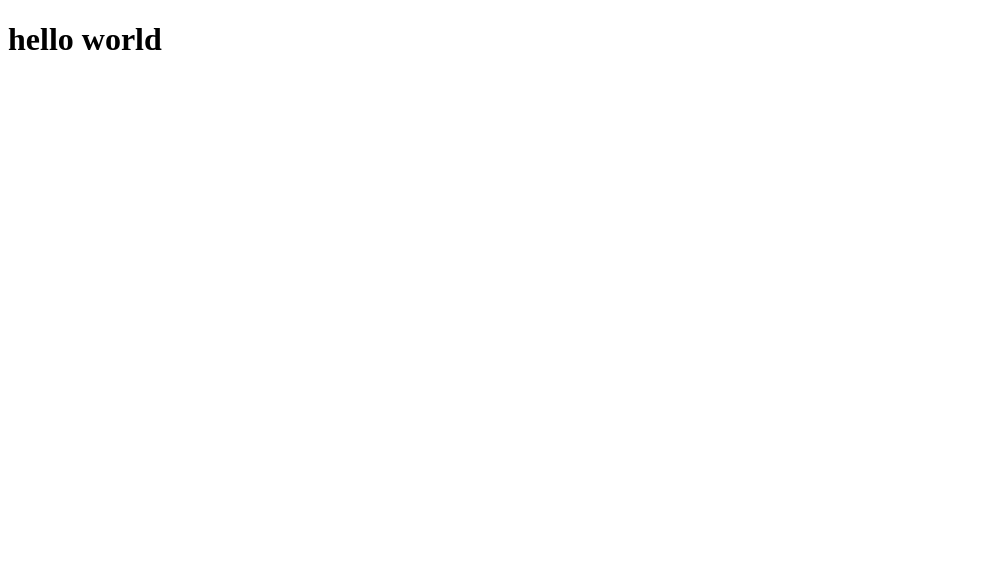
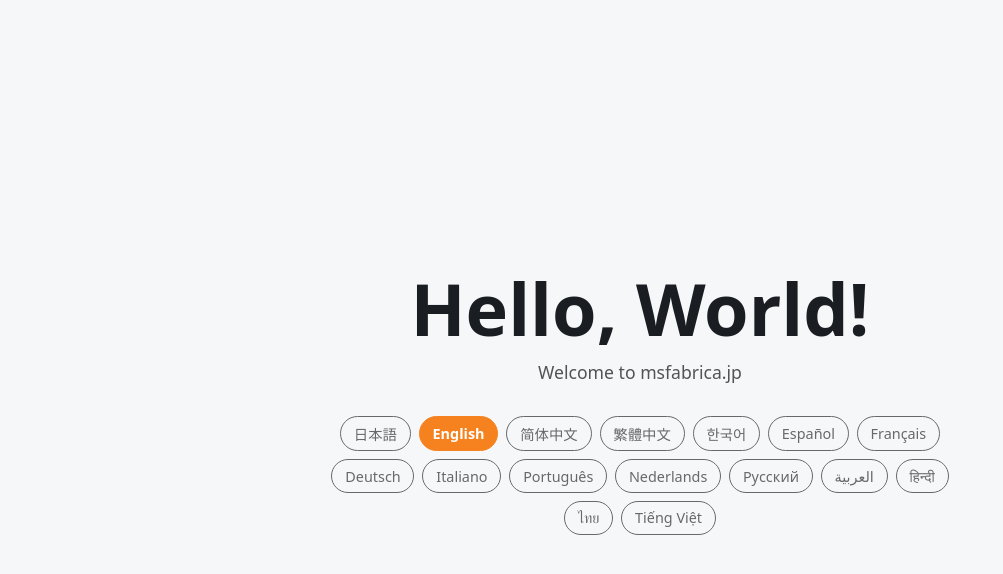
Before and after one commit to yjboy1986/my_cloudflare_pages, a plain HTML site: page index.html in a window 1280 px wide. Shown: the whole page, without its empty margins (0-1003 px from the left). Drawn offline with Linux system fonts and the light colour scheme.

Commit message:
index.html を多言語対応に更新（16言語・ブラウザ言語の自動判定つき）

```diff
--- a/index.html
+++ b/index.html
@@ -1,11 +1,128 @@
 <!DOCTYPE html>
-<html lang="en">
+<html lang="ja">
 <head>
-  <meta charset="UTF-8">
-  <meta name="viewport" content="width=device-width, initial-scale=1.0">
-  <title>hello world</title>
+<meta charset="UTF-8">
+<meta name="viewport" content="width=device-width, initial-scale=1.0">
+<title>Hello, World! — msfabrica.jp</title>
+<style>
+  :root { color-scheme: light dark; }
+  * { box-sizing: border-box; }
+  body {
+    margin: 0;
+    min-height: 100vh;
+    display: flex;
+    flex-direction: column;
+    align-items: center;
+    justify-content: center;
+    gap: 2rem;
+    font-family: system-ui, -apple-system, "Segoe UI", "Hiragino Sans", "Noto Sans JP", sans-serif;
+    background: #f6f7f9;
+    color: #1a1d21;
+    padding: 2rem 1rem;
+  }
+  @media (prefers-color-scheme: dark) {
+    body { background: #14171a; color: #eceff1; }
+  }
+  main { text-align: center; }
+  h1 {
+    font-size: clamp(2.2rem, 8vw, 4.5rem);
+    margin: 0 0 0.5rem;
+    line-height: 1.2;
+  }
+  p { margin: 0; font-size: 1.1rem; opacity: 0.75; }
+  nav {
+    display: flex;
+    flex-wrap: wrap;
+    justify-content: center;
+    gap: 0.5rem;
+    max-width: 640px;
+  }
+  nav button {
+    font: inherit;
+    font-size: 0.9rem;
+    padding: 0.4rem 0.8rem;
+    border: 1px solid currentColor;
+    border-radius: 999px;
+    background: transparent;
+    color: inherit;
+    cursor: pointer;
+    opacity: 0.65;
+  }
+  nav button:hover { opacity: 1; }
+  nav button[aria-pressed="true"] {
+    opacity: 1;
+    font-weight: 700;
+    background: #f6821f;
+    border-color: #f6821f;
+    color: #fff;
+  }
+</style>
 </head>
 <body>
-  <h1>hello world</h1>
+<main>
+  <h1 id="greeting">こんにちは、世界！</h1>
+  <p id="subtitle">msfabrica.jp へようこそ</p>
+</main>
+<nav id="langs" aria-label="Language"></nav>
+<script>
+  const messages = {
+    "ja":    { greeting: "こんにちは、世界！",        subtitle: "msfabrica.jp へようこそ",        label: "日本語" },
+    "en":    { greeting: "Hello, World!",             subtitle: "Welcome to msfabrica.jp",        label: "English" },
+    "zh-CN": { greeting: "你好，世界！",               subtitle: "欢迎来到 msfabrica.jp",          label: "简体中文" },
+    "zh-TW": { greeting: "你好，世界！",               subtitle: "歡迎來到 msfabrica.jp",          label: "繁體中文" },
+    "ko":    { greeting: "안녕하세요, 세상!",          subtitle: "msfabrica.jp에 오신 것을 환영합니다", label: "한국어" },
+    "es":    { greeting: "¡Hola, Mundo!",             subtitle: "Bienvenido a msfabrica.jp",      label: "Español" },
+    "fr":    { greeting: "Bonjour, le Monde !",       subtitle: "Bienvenue sur msfabrica.jp",     label: "Français" },
+    "de":    { greeting: "Hallo, Welt!",              subtitle: "Willkommen bei msfabrica.jp",    label: "Deutsch" },
+    "it":    { greeting: "Ciao, Mondo!",              subtitle: "Benvenuto su msfabrica.jp",      label: "Italiano" },
+    "pt":    { greeting: "Olá, Mundo!",               subtitle: "Bem-vindo ao msfabrica.jp",      label: "Português" },
+    "nl":    { greeting: "Hallo, Wereld!",            subtitle: "Welkom bij msfabrica.jp",        label: "Nederlands" },
+    "ru":    { greeting: "Привет, мир!",              subtitle: "Добро пожаловать на msfabrica.jp", label: "Русский" },
+    "ar":    { greeting: "مرحباً بالعالم!",            subtitle: "مرحباً بك في msfabrica.jp",        label: "العربية", dir: "rtl" },
+    "hi":    { greeting: "नमस्ते, दुनिया!",             subtitle: "msfabrica.jp में आपका स्वागत है",    label: "हिन्दी" },
+    "th":    { greeting: "สวัสดี, โลก!",               subtitle: "ยินดีต้อนรับสู่ msfabrica.jp",      label: "ไทย" },
+    "vi":    { greeting: "Xin chào, Thế giới!",       subtitle: "Chào mừng đến với msfabrica.jp", label: "Tiếng Việt" }
+  };
+
+  const nav = document.getElementById("langs");
+  const greetingEl = document.getElementById("greeting");
+  const subtitleEl = document.getElementById("subtitle");
+
+  function setLang(code) {
+    const m = messages[code] || messages["en"];
+    greetingEl.textContent = m.greeting;
+    subtitleEl.textContent = m.subtitle;
+    document.documentElement.lang = code;
+    document.documentElement.dir = m.dir || "ltr";
+    document.title = m.greeting + " — msfabrica.jp";
+    for (const btn of nav.children) {
+      btn.setAttribute("aria-pressed", btn.dataset.lang === code ? "true" : "false");
+    }
+    try { localStorage.setItem("lang", code); } catch (e) {}
+  }
+
+  for (const [code, m] of Object.entries(messages)) {
+    const btn = document.createElement("button");
+    btn.type = "button";
+    btn.textContent = m.label;
+    btn.dataset.lang = code;
+    btn.setAttribute("aria-pressed", "false");
+    btn.addEventListener("click", () => setLang(code));
+    nav.appendChild(btn);
+  }
+
+  // 初期表示: 前回の選択 → ブラウザの言語 → 英語
+  let initial = null;
+  try { initial = localStorage.getItem("lang"); } catch (e) {}
+  if (!initial || !messages[initial]) {
+    if (messages[navigator.language]) {
+      initial = navigator.language;
+    } else {
+      const base = navigator.language.split("-")[0];
+      initial = Object.keys(messages).find(k => k === base || k.startsWith(base + "-")) || "en";
+    }
+  }
+  setLang(initial);
+</script>
 </body>
 </html>
```
